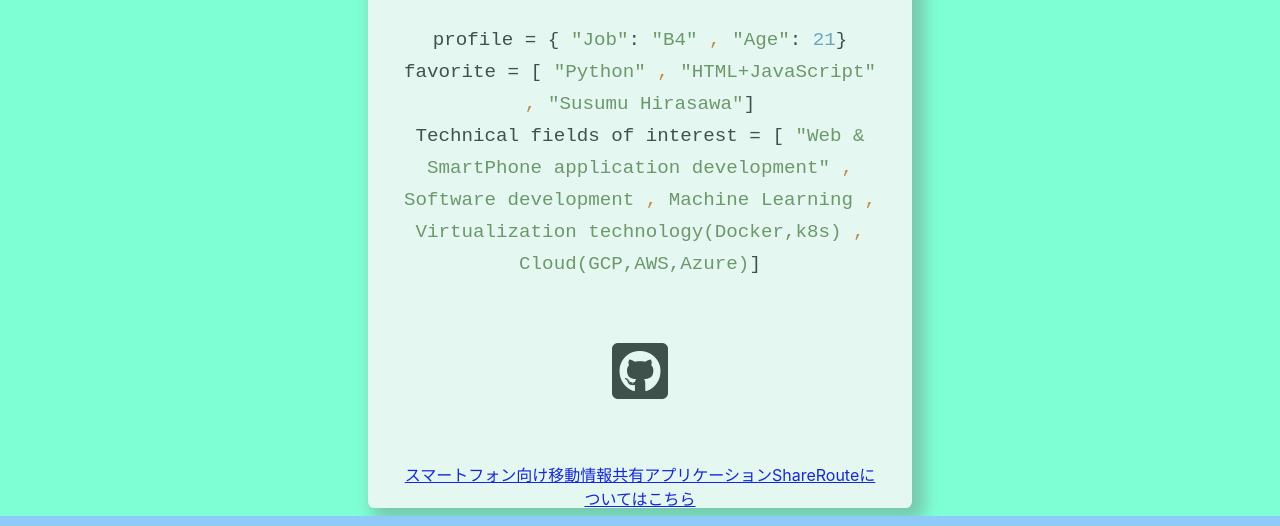
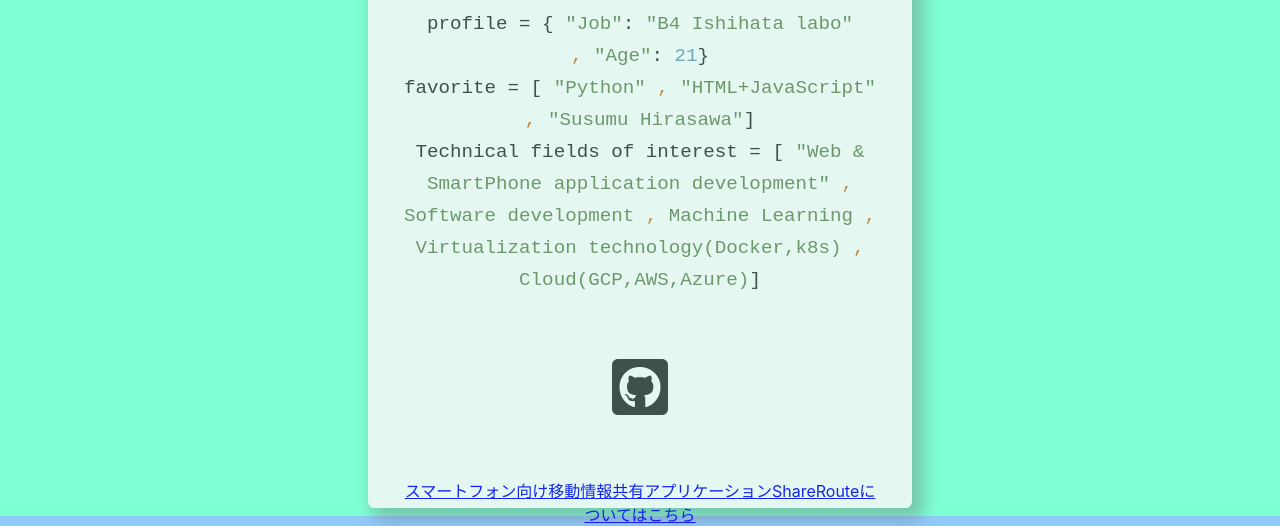
Before and after one commit to try46/try.github.io, a website: page index.html in a window 1280 px wide. Shown: the part 284-810 px from the top of the page. Drawn offline with Linux system fonts and the light colour scheme.

Commit message:
update job

```diff
--- a/index.html
+++ b/index.html
@@ -18,7 +18,7 @@
                 <span>School of Computer Science, Tokyo University of Technology</span>
                 <p id="profile_comment">
             <span>profile&nbsp;=&nbsp;{
-              <span class="code_str">"Job"</span>:&nbsp;<span class=code_str>"B4"</span>
+              <span class="code_str">"Job"</span>:&nbsp;<span class=code_str>"B4 Ishihata labo"</span>
               <span class="code_comma">,</span>&nbsp;<span class=code_str>"Age"</span>:&nbsp;<span
                         class="code_int">21</span>}</span><br/>
                     <span>favorite&nbsp;=&nbsp;[
```
